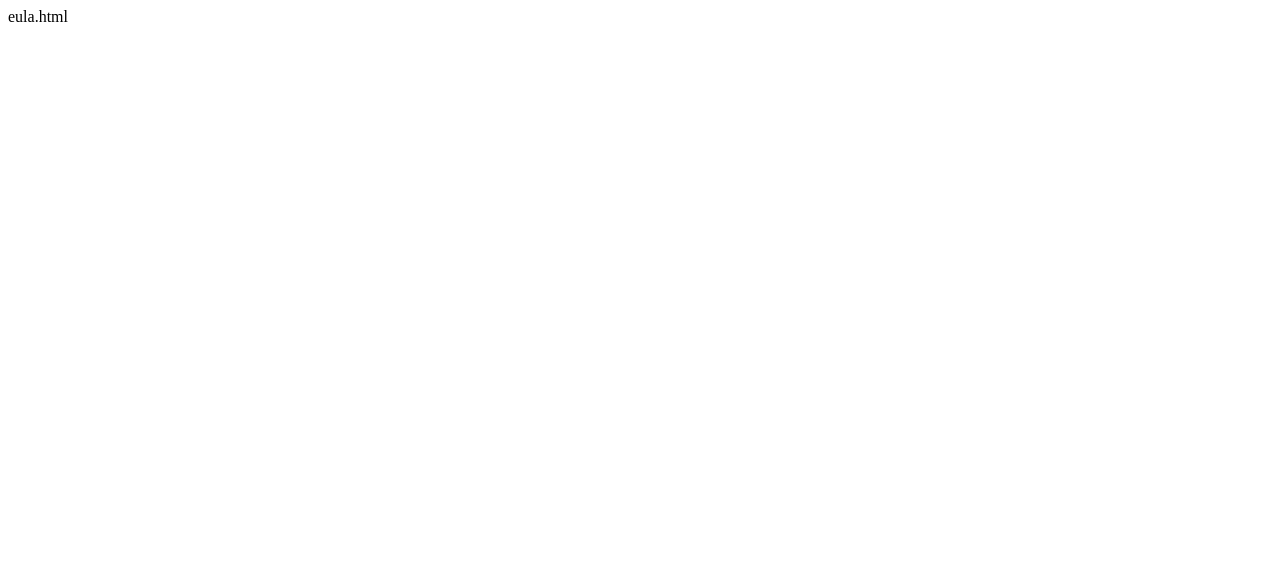
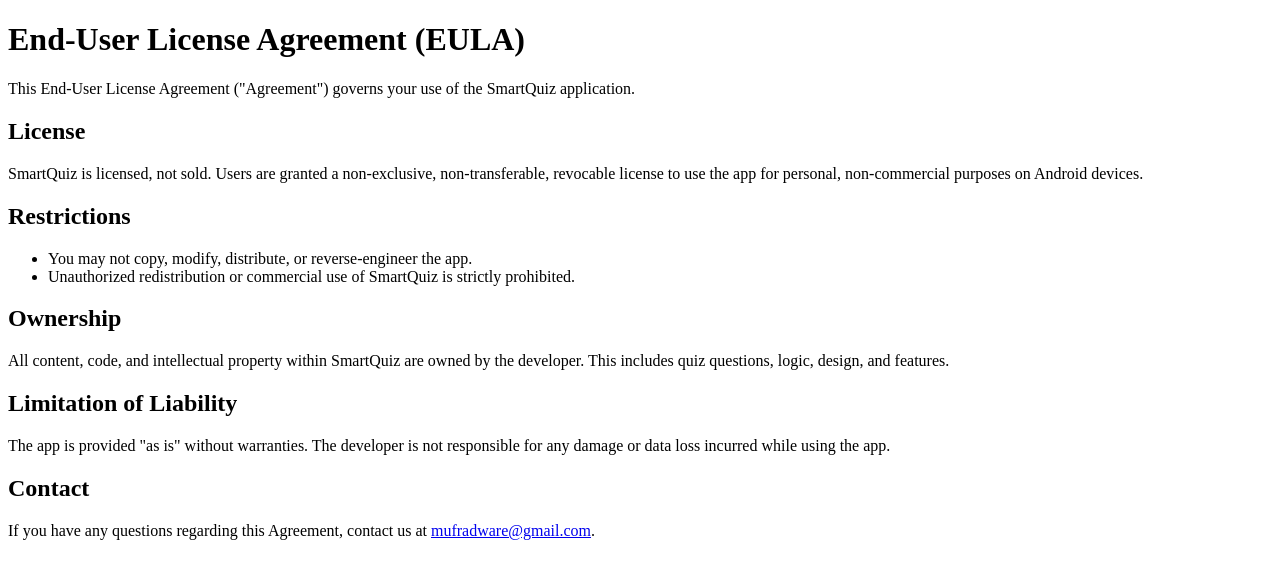
Before and after one commit to mufradware/mufradware.github.io, a plain HTML site: page pages/eula.html in a window 1280 px wide. Drawn offline with Linux system fonts and the light colour scheme.

Commit message:
Update eula.html

```diff
--- a/pages/eula.html
+++ b/pages/eula.html
@@ -1 +1,36 @@
-eula.html
+<!DOCTYPE html>
+<html lang="en">
+
+<head>
+  <meta charset="UTF-8">
+  <title>End-User License Agreement (EULA) - SmartQuiz</title>
+</head>
+
+<body>
+  <h1>End-User License Agreement (EULA)</h1>
+  <p>This End-User License Agreement ("Agreement") governs your use of the SmartQuiz application.</p>
+
+  <h2>License</h2>
+  <p>SmartQuiz is licensed, not sold. Users are granted a non-exclusive, non-transferable, revocable license to use the
+    app for personal, non-commercial purposes on Android devices.</p>
+
+  <h2>Restrictions</h2>
+  <ul>
+    <li>You may not copy, modify, distribute, or reverse-engineer the app.</li>
+    <li>Unauthorized redistribution or commercial use of SmartQuiz is strictly prohibited.</li>
+  </ul>
+
+  <h2>Ownership</h2>
+  <p>All content, code, and intellectual property within SmartQuiz are owned by the developer. This includes quiz
+    questions, logic, design, and features.</p>
+
+  <h2>Limitation of Liability</h2>
+  <p>The app is provided "as is" without warranties. The developer is not responsible for any damage or data loss
+    incurred while using the app.</p>
+
+  <h2>Contact</h2>
+  <p>If you have any questions regarding this Agreement, contact us at <a
+      href="mailto:mufradware@gmail.com">mufradware@gmail.com</a>.</p>
+</body>
+
+</html>
```
